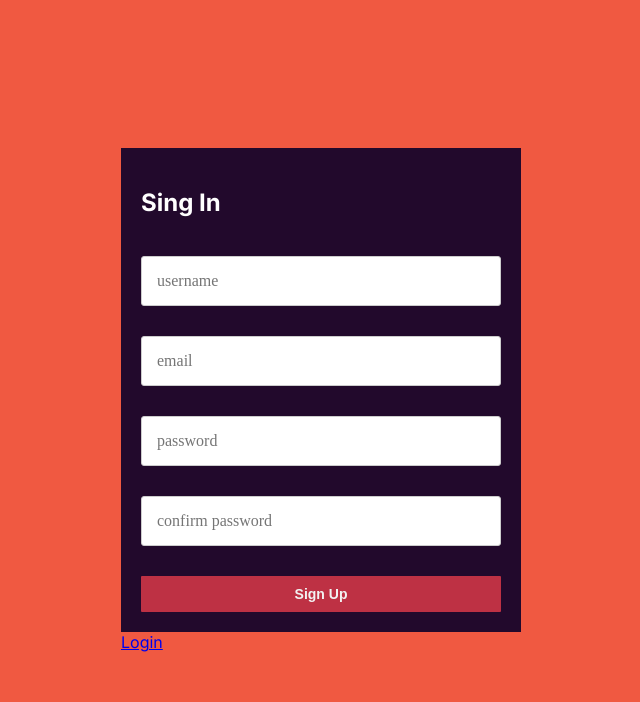
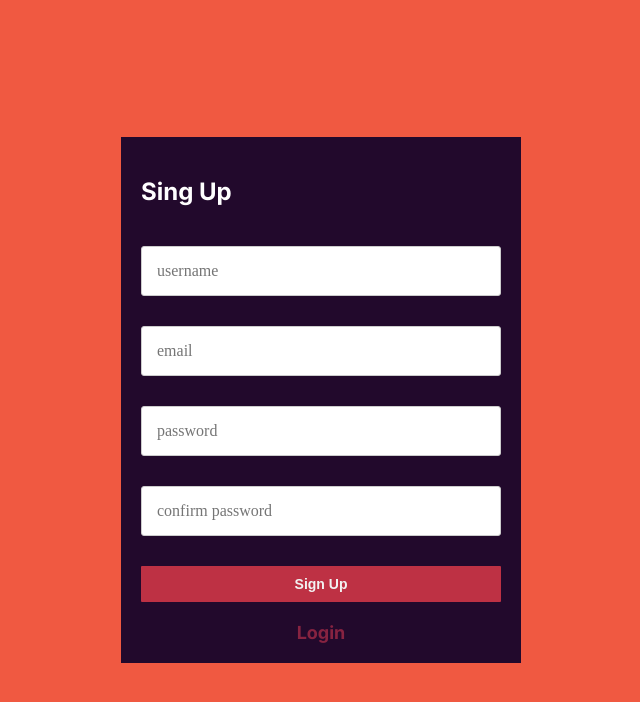
Before and after one commit to uaipedro/next-client-with-login, a Next.js app: page /singin in a window 1280 px wide. Shown: the top 702 px of the page, without its empty margins (319-959 px from the left). Built offline with nearby package versions, Linux system fonts and the light colour scheme.

Commit message:
Add Sing Up link and success message to SinginForm component

```diff
--- a/src/app/components/LoginForm.tsx
+++ b/src/app/components/LoginForm.tsx
@@ -98,10 +98,10 @@ const LoginForm: React.FC = () => {
             <button type="submit" role="primary">
               Login
             </button>
+            <div>
+              <Link href="/singin">Sing Up</Link>
+            </div>
           </form>
-          <div>
-            <Link href="/singin">create new account</Link>
-          </div>
         </div>
       )}
     </>
--- a/src/app/components/SinginForm.tsx
+++ b/src/app/components/SinginForm.tsx
@@ -1,5 +1,6 @@
 "use client";
 import Link from "next/link";
+import { useRouter } from "next/navigation";
 import React, { useState } from "react";
 
 const SinginForm: React.FC = () => {
@@ -8,6 +9,9 @@ const SinginForm: React.FC = () => {
   const [password, setPassword] = useState("");
   const [confirmPassword, setConfirmPassword] = useState("");
   const [signupError, setSignupError] = useState("");
+  const [successMessage, setSuccessMessage] = useState("");
+
+  const router = useRouter();
 
   const handleUsernameChange = (e: React.ChangeEvent<HTMLInputElement>) => {
     setUsername(e.target.value);
@@ -50,7 +54,8 @@ const SinginForm: React.FC = () => {
         }
       })
       .then((data) => {
-        // setIsLoggedIn(true);
+        setSuccessMessage("Account created successfully");
+        router.push("/login");
         console.log(data);
       })
       .catch((err) => {
@@ -63,7 +68,7 @@ const SinginForm: React.FC = () => {
     <div className="form-wrapper">
       <form onSubmit={handleSubmit} className="form">
         <div>
-          <h2>Sing In</h2>
+          <h2>Sing Up</h2>
         </div>
         <div>
           <input
@@ -109,10 +114,13 @@ const SinginForm: React.FC = () => {
         <button type="submit" role="primary">
           Sign Up
         </button>
+        {successMessage && (
+          <div className="success-message">{successMessage}</div>
+        )}
+        <div>
+          <Link href="/login">Login</Link>
+        </div>
       </form>
-      <div>
-        <Link href="/login">Login</Link>
-      </div>
     </div>
   );
 };
--- a/src/app/globals.css
+++ b/src/app/globals.css
@@ -70,11 +70,43 @@ body {
   z-index: 1000;
 }
 
+/* selector father of form a */
+.form > div {
+  display: flex;
+  flex-direction: column;
+  gap: 10px;
+}
+
+.form a {
+  color: var(--accent-color);
+  text-decoration: none;
+  font-weight: bold;
+  width: 100%;
+  font-size: large;
+  text-align: center;
+}
+.form a:hover {
+  text-decoration: underline;
+}
+
 .form .error {
   animation-name: slide-down;
   animation-duration: 0.5s;
   animation-fill-mode: forwards;
   background-color: var(--text-color);
+  opacity: 0.8;
+  color: var(--accent-color);
+  padding: 0.5rem;
+  margin: 0 0.5rem;
+  font-size: small;
+  font-weight: bold;
+}
+
+.form .success-message {
+  animation-name: slide-down;
+  animation-duration: 0.5s;
+  animation-fill-mode: forwards;
+  background-color: green;
   opacity: 0.8;
   color: var(--accent-color);
   padding: 0.5rem;
```
